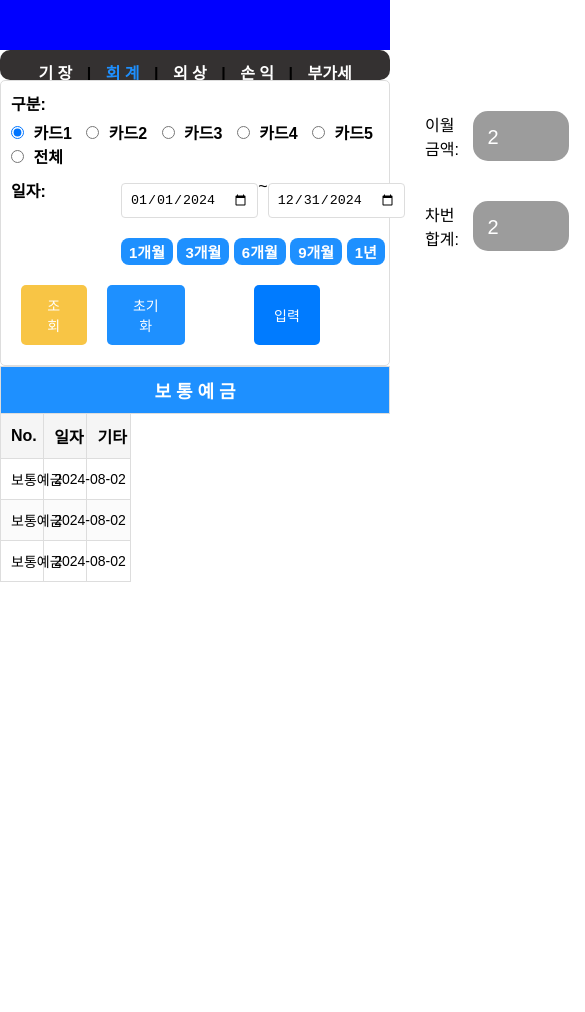
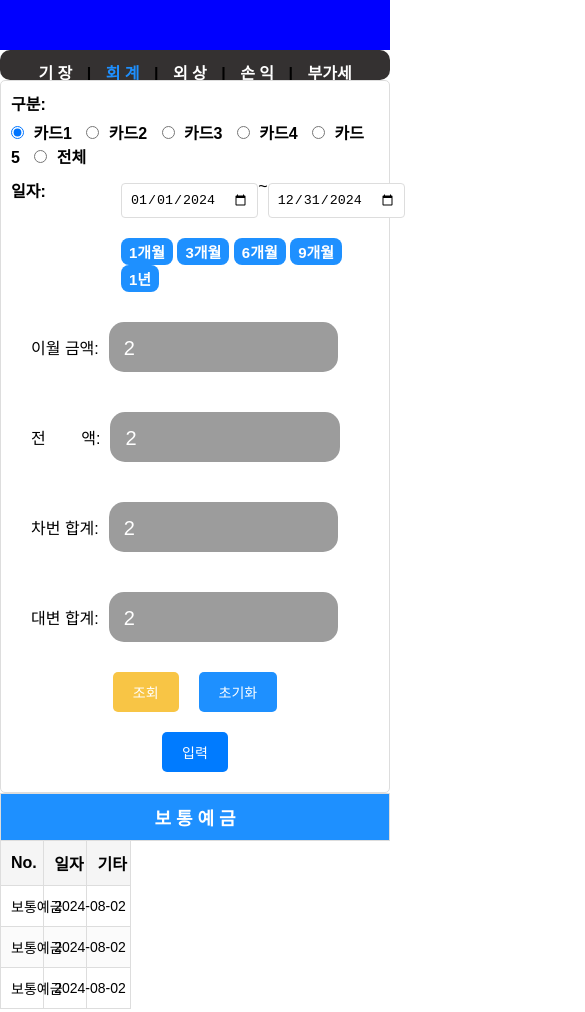
Before and after one commit to MollangPiu/paragonCyci, a plain HTML site: page public/회계.html in a window 390 px wide. Shown: the top 1012 px of the page, 585 px wide, since content can reach past the window. Before the commit the page ends 882 px from the top, so only its background shows below. Drawn offline with Linux system fonts and the light colour scheme.

Commit message:
Feat: 회계, 반응형

```diff
--- a/public/style.css
+++ b/public/style.css
@@ -77,6 +77,7 @@ Nav.main_nav {
     border-radius: 8px;
 }
 
+/* aside 이등분( 회계 )  상단 */
 .asideDiv {
     display: flex;
     flex-direction: row;
@@ -630,4 +631,41 @@ td:hover .action-buttons {
         box-shadow: 0px 2px 4px rgba(0, 0, 0, 0.5); /* Smaller shadow for mobile */
         flex-direction: row;
     }
+
+
+
 }
+
+@media (max-width: 1200px) {
+    /* aside 이등분( 회계 )  상단 */
+    .asideDiv {
+        display: flex;
+        flex-direction: column;
+    }
+
+    .asideDiv > div:nth-child(2) {
+        width: 100%;
+    }
+
+    .statsArea .statsRow {
+        width: 100%;
+        flex-direction: column;
+    }
+
+    .statsArea .statsRow .statsDiv {
+        width: 100%;
+    }
+
+    .statsArea .statsRow .statsDiv .displayStatus {
+        width: 70%;
+    }
+
+    .accountBtnArea {
+        display: flex;
+        flex-direction: column;
+    }
+
+    .accountBtnArea .accountButton-group {
+        width: 100%;
+    }
+}
--- a/public/회계.html
+++ b/public/회계.html
@@ -85,7 +85,7 @@
                         <!-- 첫 번째 줄-->
                         <div class="statsRow">
                             <div class="statsDiv"><span>이월 금액: </span><div class="displayStatus">2</div></div>
-                            <div class="statsDiv"><span>전 액: </span><div class="displayStatus">2</div></div>
+                            <div class="statsDiv"><span>전&nbsp;&nbsp;&nbsp;&nbsp;&nbsp;&nbsp;&nbsp;&nbsp;액: </span><div class="displayStatus">2</div></div>
                         </div>
 
                         <!-- 두 번째 줄-->
```
